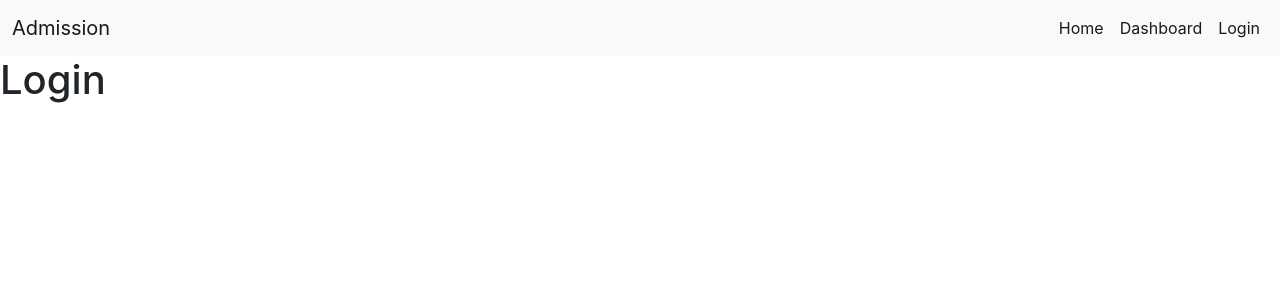
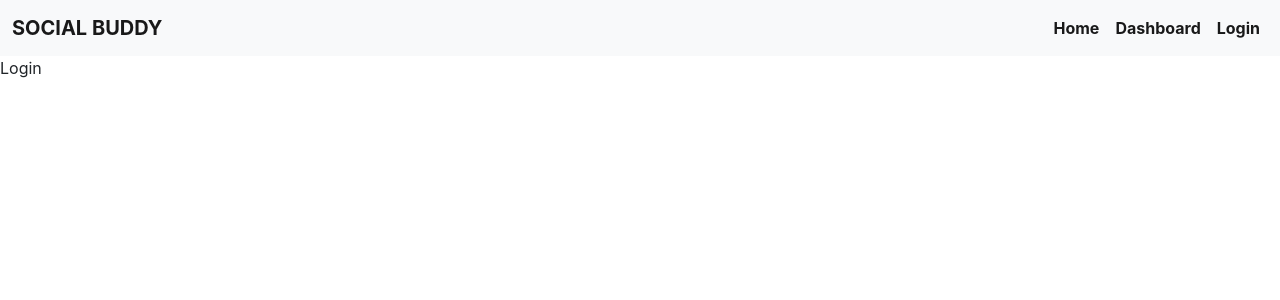
Before and after one commit to asifurrahman01714/Admission-01, a React (Create React App) app: page /login in a window 1280 px wide. Shown: the top 300 px of the page. Built offline with nearby package versions, Linux system fonts and the light colour scheme.

Commit message:
asdfsdaf

```diff
--- a/public/index.html
+++ b/public/index.html
@@ -25,7 +25,6 @@
       Learn how to configure a non-root public URL by running `npm run build`.
     -->
     <link href="https://cdn.jsdelivr.net/npm/bootstrap@5.0.2/dist/css/bootstrap.min.css" rel="stylesheet" integrity="sha384-EVSTQN3/azprG1Anm3QDgpJLIm9Nao0Yz1ztcQTwFspd3yD65VohhpuuCOmLASjC" crossorigin="anonymous">
-    <script src="https://cdn.jsdelivr.net/npm/bootstrap@5.0.2/dist/js/bootstrap.bundle.min.js" integrity="sha384-MrcW6ZMFYlzcLA8Nl+NtUVF0sA7MsXsP1UyJoMp4YLEuNSfAP+JcXn/tWtIaxVXM" crossorigin="anonymous"></script>
     <title>React App</title>
   </head>
   <body>
@@ -41,5 +40,6 @@
       To begin the development, run `npm start` or `yarn start`.
       To create a production bundle, use `npm run build` or `yarn build`.
     -->
+    <script src="https://cdn.jsdelivr.net/npm/bootstrap@5.0.2/dist/js/bootstrap.bundle.min.js" integrity="sha384-MrcW6ZMFYlzcLA8Nl+NtUVF0sA7MsXsP1UyJoMp4YLEuNSfAP+JcXn/tWtIaxVXM" crossorigin="anonymous"></script>
   </body>
 </html>
--- a/src/App.css
+++ b/src/App.css
@@ -2,37 +2,7 @@
   text-align: center;
 }
 
-.App-logo {
-  height: 40vmin;
-  pointer-events: none;
+*{
+  margin: 0;
+  padding: 0;
 }
-
-@media (prefers-reduced-motion: no-preference) {
-  .App-logo {
-    animation: App-logo-spin infinite 20s linear;
-  }
-}
-
-.App-header {
-  background-color: #282c34;
-  min-height: 100vh;
-  display: flex;
-  flex-direction: column;
-  align-items: center;
-  justify-content: center;
-  font-size: calc(10px + 2vmin);
-  color: white;
-}
-
-.App-link {
-  color: #61dafb;
-}
-
-@keyframes App-logo-spin {
-  from {
-    transform: rotate(0deg);
-  }
-  to {
-    transform: rotate(360deg);
-  }
-}
--- a/src/App.js
+++ b/src/App.js
@@ -1,41 +1,39 @@
-import React from 'react';
-import Home from './Components/Home/Home';
+import './App.css';
+import Home from './components/Home/Home';
 import {
   BrowserRouter as Router,
   Switch,
   Route,
+  Link
 } from "react-router-dom";
-import NoMatch from './Components/NoMatch/NoMatch';
-import Login from './Components/Login/Login';
-import Dashboard from './Components/Dashboard/Dashboard';
+import Header from './components/Header/Header';
+import Dashboard from './components/Dashboard/Dashboard';
+import Login from './components/Login/Login';
+import { createContext, useState } from 'react';
 
-
+export const userContext = createContext();
 function App() {
+const [loggedInUser, setLoggedInUser] = useState({})
   return (
+    <userContext.Provider value={[loggedInUser, setLoggedInUser]}>
       <Router>
+        <Header/>
         <Switch>
           <Route exact path="/">
-          <Home/>
+            <Home />
           </Route>
-
           <Route path="/home">
-          <Home/>
+            <Home />
           </Route>
-
+          <Route path="/dashboard">
+            <Dashboard />
+          </Route>
           <Route path="/login">
             <Login/>
           </Route>
-
-        <Route path="/dashboard">
-          <Dashboard/>
-        </Route>
-
-        <Route path="*">
-            <NoMatch />
-        </Route>
-
         </Switch>
       </Router>
+    </userContext.Provider>
   );
 }
 
--- a/src/Components/Dashboard/Dashboard.js
+++ b/src/Components/Dashboard/Dashboard.js
@@ -1,13 +1,7 @@
-import React from 'react';
-import Header from '../Header/Header';
+import React from 'react'
 
-function Dashboard(props) {
-    return (
-        <div>
-            <Header/>
-            <h1>Dashbaord</h1>
-        </div>
-    );
+export default function Dashboard() {
+  return (
+    <div>Dashboard</div>
+  )
 }
-
-export default Dashboard;
--- a/src/Components/Header/Header.js
+++ b/src/Components/Header/Header.js
@@ -1,31 +1,32 @@
-import React from 'react'
-import { Link } from 'react-router-dom/cjs/react-router-dom'
+import React from 'react';
+import { Link } from 'react-router-dom'
 
-export default function Header() {
+const Header = () => {
     return (
-    <container>
-      <nav className="navbar navbar-expand-lg navbar-light bg-light">
-      <div className="container-fluid">
-        <a className="navbar-brand" href="#">Admission</a>
-        <button className="navbar-toggler" type="button" data-bs-toggle="collapse" data-bs-target="#navbarSupportedContent" aria-controls="navbarSupportedContent" aria-expanded="false" aria-label="Toggle navigation">
-          <span className="navbar-toggler-icon"></span>
+        <nav class="navbar navbar-expand-lg navbar-light bg-light">
+                <div class="container-fluid">
+                    <a class="navbar-brand fw-bold" href="#">SOCIAL BUDDY</a>
+                    <button class="navbar-toggler" type="button" data-bs-toggle="collapse" data-bs-target="#navbarSupportedContent" aria-controls="navbarSupportedContent" aria-expanded="false" aria-label="Toggle navigation">
+                    <span class="navbar-toggler-icon"></span>
                     </button>
-        <div className="collapse navbar-collapse " id="navbarSupportedContent">
-          <ul className="navbar-nav mb-2 mb-lg-0 ms-auto">
-            <li className="nav-item">
-              <a className="nav-link active" aria-current="page" href="/home">Home</a>
+                    <div class="collapse navbar-collapse" id="navbarSupportedContent">
+                    <ul class="navbar-nav ms-auto mb-2 mb-lg-0">
+                        <li class="nav-item">
+                            <Link class="nav-link active fw-bold" aria-current="page" to="/home">Home</Link>
                         </li>
-            <li className="nav-item">
-              <a className="nav-link active" aria-current="page" href="/dashboard">Dashboard</a>
+
+                        <li class="nav-item">
+                            <Link class="nav-link active fw-bold" aria-current="page" to="/dashboard">Dashboard</Link>
                         </li>
-            <li className="nav-item">
-              <a className="nav-link active" aria-current="page" href="/login">Login</a>
+
+                        <li class="nav-item">
+                            <Link class="nav-link active fw-bold" aria-current="page" to="/login">Login</Link>
                         </li>
                     </ul>
                     </div>
                 </div>
             </nav>
-    </container>
+    );
+};
 
-  )
-}
+export default Header;
--- a/src/Components/Home/Home.js
+++ b/src/Components/Home/Home.js
@@ -1,12 +1,7 @@
-import React from 'react';
-import Header from '../Header/Header';
+import React from 'react'
 
-function Home(props) {
-    return (
-        <div>
-            <Header/>
-        </div>
-    );
+export default function Home() {
+  return (
+    <div>Home</div>
+  )
 }
-
-export default Home;
--- a/src/Components/Login/Login.js
+++ b/src/Components/Login/Login.js
@@ -1,13 +1,7 @@
-import React from 'react';
-import Header from '../Header/Header';
+import React from 'react'
 
-function Login(props) {
-    return (
-        <div>
-            <Header/>
-            <h1>Login</h1>
-        </div>
-    );
+export default function Login() {
+  return (
+    <div>Login</div>
+  )
 }
-
-export default Login;
--- a/src/Components/NoMatch/NoMatch.js
+++ /dev/null
@@ -1,13 +0,0 @@
-import React from "react";
-
-function NoMatch() {
-    return (
-      <div>
-        <h3>
-          Error 404!
-        </h3>
-      </div>
-    );
-  }
-
-  export default NoMatch;
```
Also changed, not shown: package.json (+10 -8 lines), src/index.js (+4 -4 lines), 2 other files (tests, documents, lock files or other folders). Lines whose indentation alone changed are shown as unchanged.
